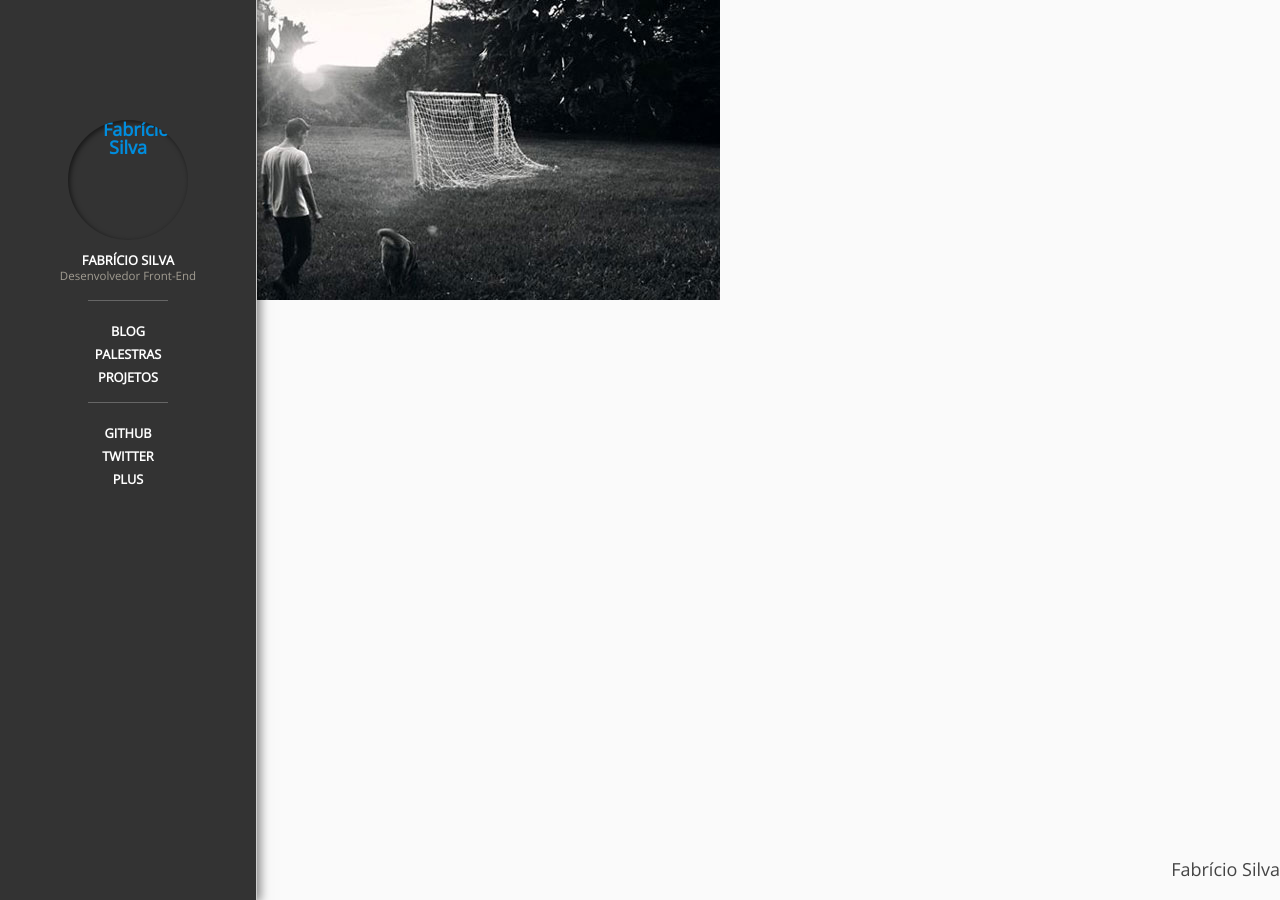
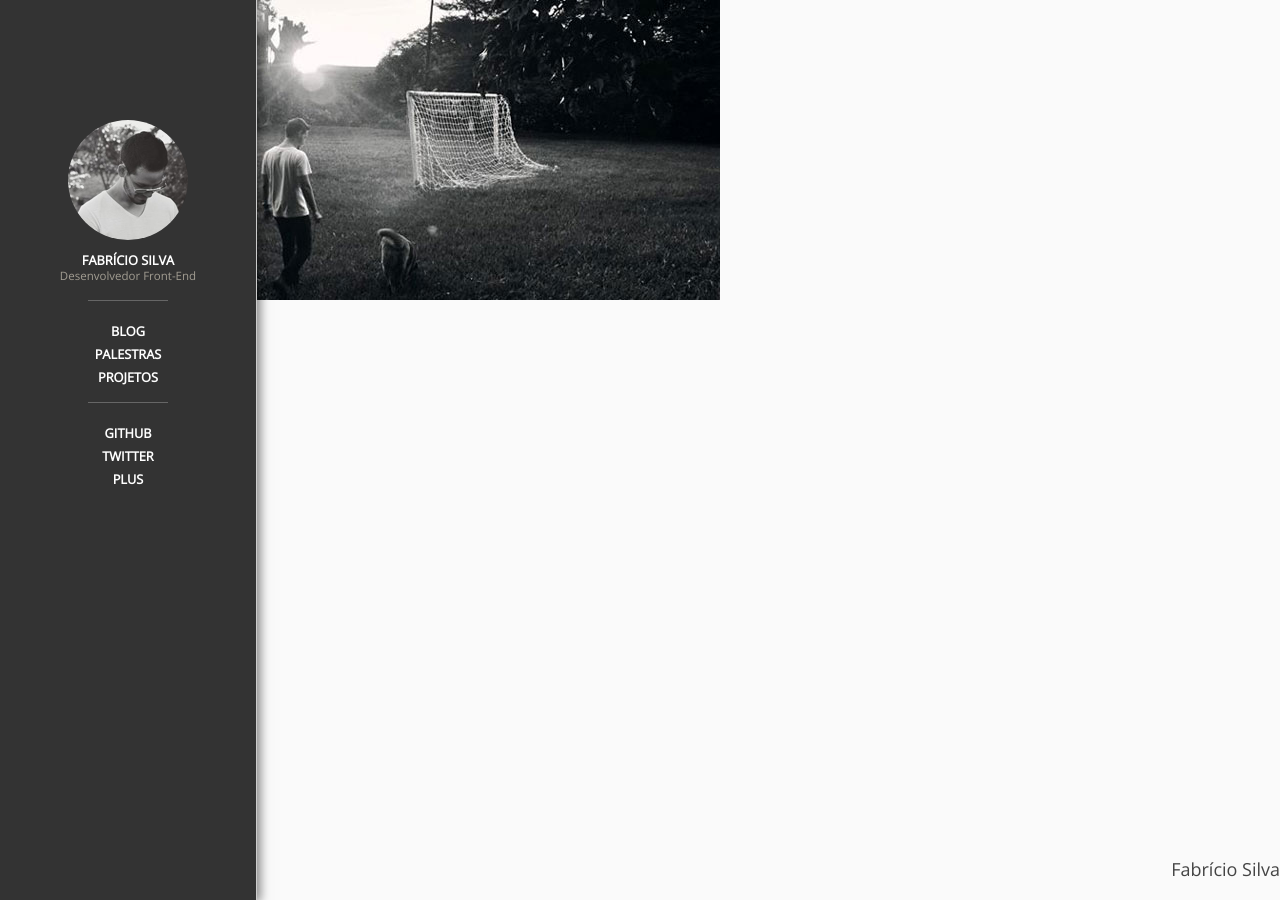
Before and after one commit to fabriciofmsilva/fabriciofmsilva.github.io, a Jekyll site: the page built from projetos/index.html, in a window 1280 px wide. Built offline with Jekyll 4.4.1, drawn with Linux system fonts in a browser that asks for light colours; nearby versions of some CDN libraries.

Commit message:
Edit Header

```diff
--- a/_includes/header.html
+++ b/_includes/header.html
@@ -1,7 +1,7 @@
 <header class="header">
   <figure>
     <a href="/" class="header-photo">
-      <img src="img/fabricio-silva.jpeg" alt="Fabrício Silva">
+      <img src="/img/fabricio-silva.jpeg" alt="Fabrício Silva">
     </a>
   </figure>
   <h1 class="header-title"><a href="/" class="header-title-link">{{ site.name }}</a></h1>
```
